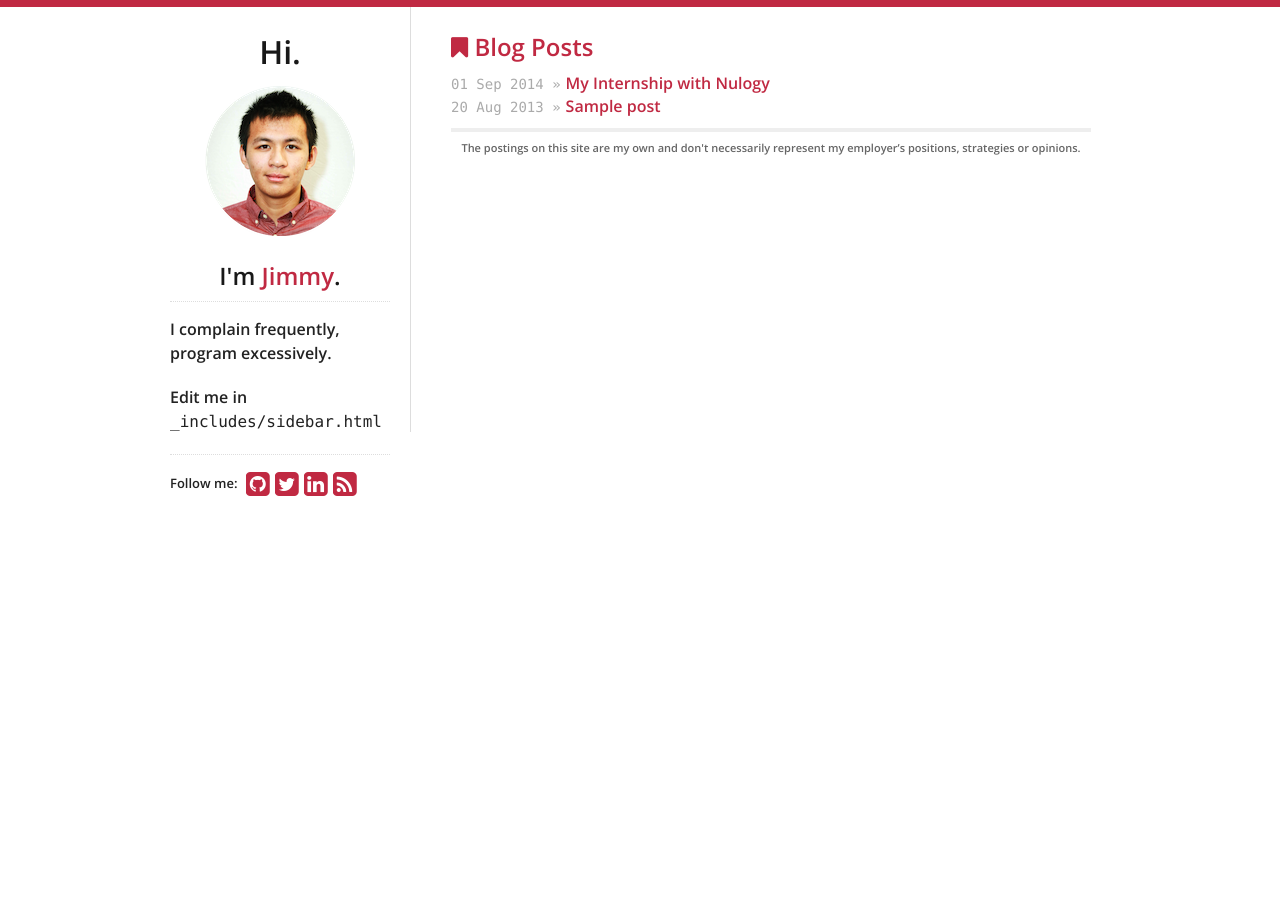
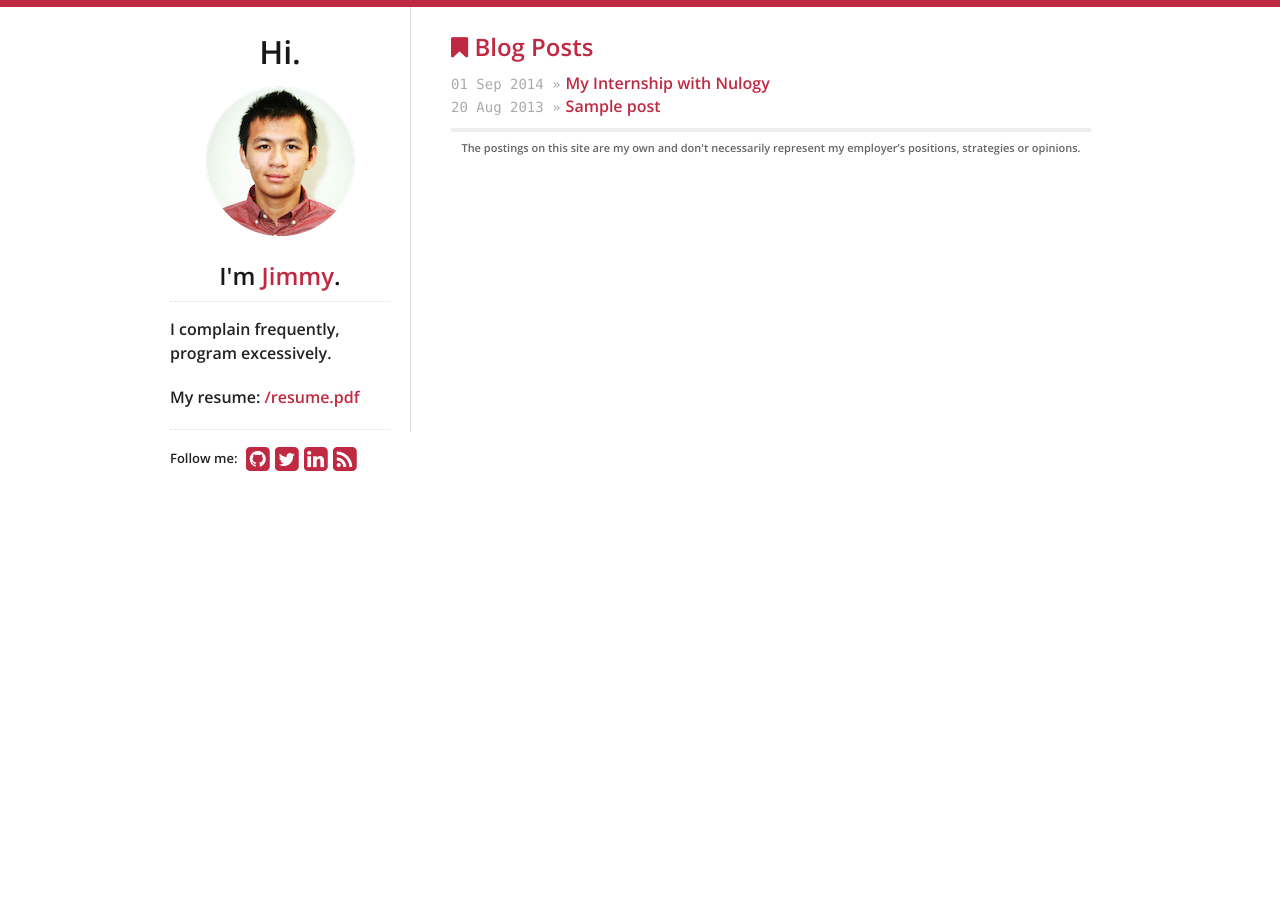
Before and after one commit to jimicy/jimicy.github.io, a Jekyll site: the page built from index.html, in a window 1280 px wide. Built offline with Jekyll 4.4.1, drawn with Linux system fonts in a browser that asks for light colours; nearby versions of some CDN libraries.

Commit message:
Add resume.

```diff
--- a/_includes/sidebar.html
+++ b/_includes/sidebar.html
@@ -11,7 +11,7 @@
   <div id="bio">
     <p>{{site.data.theme.tagline}}</p>
     <p>
-      Edit me in <code>_includes/sidebar.html</code>
+      My resume: <a href="/resume.pdf">/resume.pdf</a>
     </p>
   </div>
   <div id="social">
```
Also changed, not shown: 1 other file.
